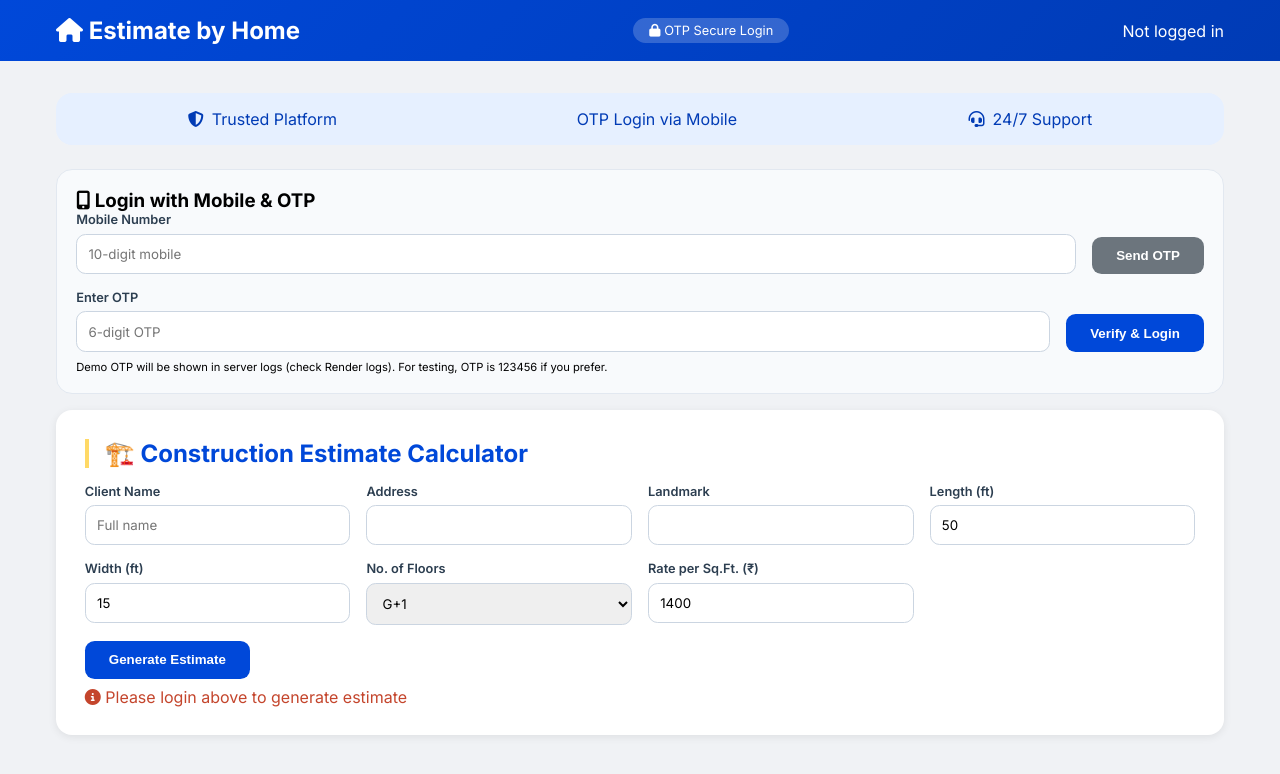
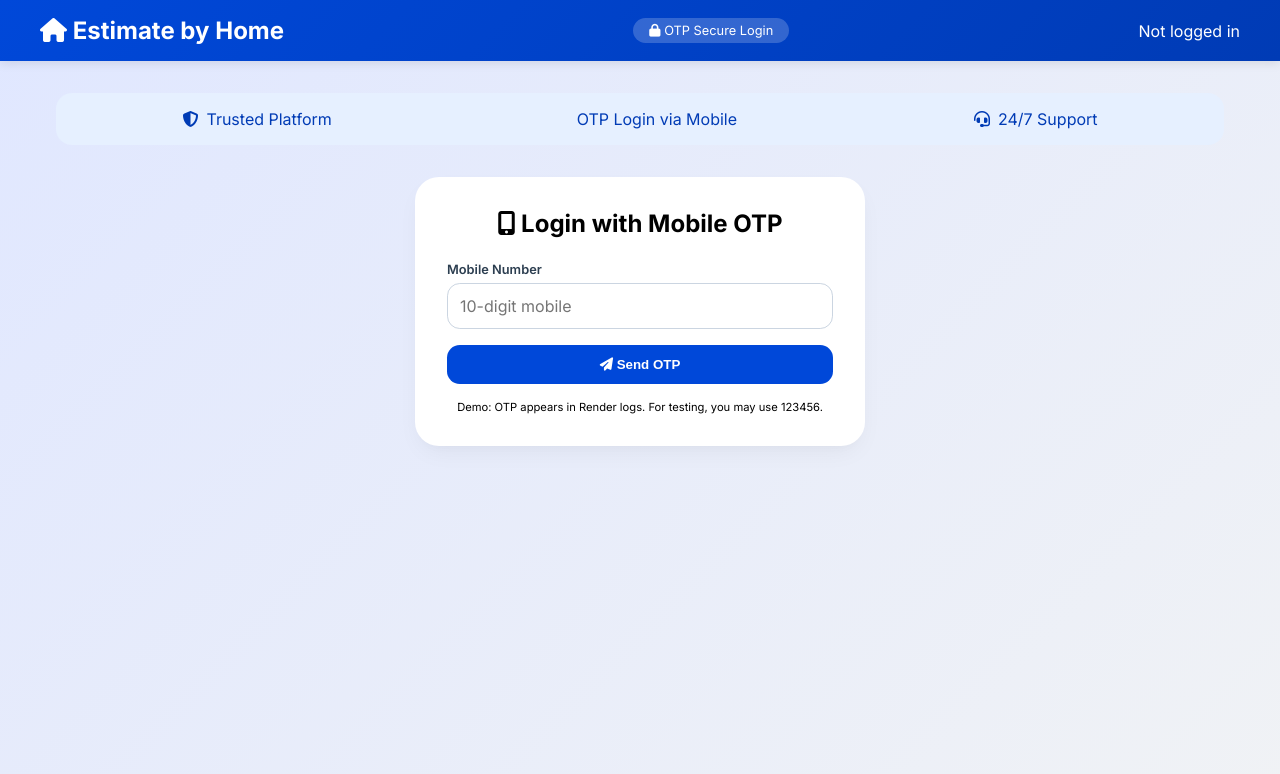
Before and after one commit to professionalvipul01/estimate-portal, a website: page public/index.html in a window 1280 px wide. Drawn offline with nearby package versions, Linux system fonts and the light colour scheme; some icons are missing.

Commit message:
index.html

```diff
--- a/public/index.html
+++ b/public/index.html
@@ -3,104 +3,149 @@
 <head>
   <meta charset="UTF-8">
   <meta name="viewport" content="width=device-width, initial-scale=1.0">
-  <title>Estimate by Home | Mobile OTP Login</title>
+  <title>Estimate by Home | OTP Login</title>
   <link href="https://fonts.googleapis.com/css2?family=Inter:wght@300;400;500;600;700&display=swap" rel="stylesheet">
   <link rel="stylesheet" href="https://cdnjs.cloudflare.com/ajax/libs/font-awesome/6.4.0/css/all.min.css">
   <script src="https://cdnjs.cloudflare.com/ajax/libs/html2pdf.js/0.10.1/html2pdf.bundle.min.js"></script>
   <style>
     * { margin: 0; padding: 0; box-sizing: border-box; }
-    body { font-family: 'Inter', sans-serif; background: #f0f2f5; }
-    .header { background: linear-gradient(135deg, #0048d9 0%, #003bb5 100%); padding: 1rem 2rem; color: white; }
-    .container { max-width: 1200px; margin: 0 auto; padding: 0 1rem; }
+    body {
+      font-family: 'Inter', sans-serif;
+      background: linear-gradient(135deg, #e0e7ff 0%, #f0f2f5 100%);
+      min-height: 100vh;
+    }
+    .container { max-width: 1200px; margin: 0 auto; padding: 2rem 1rem; }
+
+    /* Header */
+    .header {
+      background: linear-gradient(135deg, #0048d9 0%, #003bb5 100%);
+      padding: 1rem 2rem;
+      color: white;
+      box-shadow: 0 2px 10px rgba(0,0,0,0.1);
+    }
     .flex-between { display: flex; justify-content: space-between; align-items: center; flex-wrap: wrap; gap: 1rem; }
     .logo { font-size: 1.5rem; font-weight: 700; }
     .secure-badge { background: rgba(255,255,255,0.2); padding: 0.3rem 1rem; border-radius: 50px; font-size: 0.8rem; }
     .nav a { color: white; text-decoration: none; margin-left: 1.5rem; cursor: pointer; }
-    .card { background: white; border-radius: 1rem; padding: 1.8rem; margin-bottom: 1.5rem; box-shadow: 0 2px 8px rgba(0,0,0,0.08); }
-    .card h2 { color: #0048d9; margin-bottom: 1rem; border-left: 4px solid #ffd966; padding-left: 1rem; }
+
+    /* Cards */
+    .card {
+      background: white;
+      border-radius: 1.5rem;
+      padding: 2rem;
+      margin-bottom: 1.5rem;
+      box-shadow: 0 10px 25px -5px rgba(0,0,0,0.05), 0 8px 10px -6px rgba(0,0,0,0.02);
+    }
+    .login-card {
+      max-width: 450px;
+      margin: 2rem auto;
+      text-align: center;
+    }
     .form-grid { display: grid; grid-template-columns: repeat(auto-fit, minmax(250px, 1fr)); gap: 1rem; }
-    .input-group { display: flex; flex-direction: column; gap: 0.4rem; }
+    .input-group { display: flex; flex-direction: column; gap: 0.4rem; text-align: left; }
     .input-group label { font-weight: 600; font-size: 0.8rem; color: #2c3e50; }
-    .input-group input, .input-group select { padding: 0.7rem; border: 1px solid #cbd5e1; border-radius: 0.6rem; font-family: inherit; }
-    .btn { padding: 0.7rem 1.5rem; border: none; border-radius: 0.6rem; font-weight: 600; cursor: pointer; }
+    .input-group input, .input-group select {
+      padding: 0.75rem;
+      border: 1px solid #cbd5e1;
+      border-radius: 0.8rem;
+      font-family: inherit;
+      font-size: 1rem;
+    }
+    .btn {
+      padding: 0.75rem 1.5rem;
+      border: none;
+      border-radius: 0.8rem;
+      font-weight: 600;
+      cursor: pointer;
+      transition: 0.2s;
+    }
     .btn-primary { background: #0048d9; color: white; }
+    .btn-primary:hover { background: #003bb5; transform: translateY(-1px); }
     .btn-success { background: #1f7b4d; color: white; }
     .btn-secondary { background: #6c757d; color: white; }
-    .login-box { background: #f8fafc; border-radius: 1rem; padding: 1.2rem; margin-bottom: 1rem; border: 1px solid #e2e8f0; }
-    .trust-banner { background: #e6f0ff; border-radius: 1rem; padding: 1rem; margin-bottom: 1.5rem; display: flex; justify-content: space-around; flex-wrap: wrap; }
+    .trust-banner {
+      background: #e6f0ff;
+      border-radius: 1rem;
+      padding: 1rem;
+      margin-bottom: 1.5rem;
+      display: flex;
+      justify-content: space-around;
+      flex-wrap: wrap;
+      gap: 1rem;
+    }
     .trust-item { display: flex; align-items: center; gap: 8px; color: #003bb5; }
-    table { width: 100%; border-collapse: collapse; }
+    .error { color: #c4452c; font-size: 0.8rem; margin-top: 0.5rem; }
+    .admin-panel table { width: 100%; border-collapse: collapse; margin-top: 1rem; }
     th, td { padding: 0.7rem; text-align: left; border-bottom: 1px solid #e2e8f0; }
     th { background: #f8fafc; }
-    @media (max-width: 768px) { .header { padding: 1rem; } }
-    .text-center { text-align: center; }
-    .mt-2 { margin-top: 0.5rem; }
-    .error { color: #c4452c; font-size: 0.8rem; }
+    @media (max-width: 640px) {
+      .container { padding: 1rem; }
+      .card { padding: 1.2rem; }
+    }
   </style>
 </head>
 <body>
 <div id="app">
   <div class="header">
-    <div class="container flex-between">
+    <div class="flex-between" style="max-width:1200px; margin:0 auto;">
       <div class="logo"><i class="fas fa-home"></i> Estimate by Home</div>
       <div class="secure-badge"><i class="fas fa-lock"></i> OTP Secure Login</div>
       <div class="nav">
-        <span v-if="user">Welcome, {{ user.name }} <a @click="logout" style="color:#ffd966;">Logout</a></span>
+        <span v-if="user">Hi, {{ user.name }} <a @click="logout" style="color:#ffd966;">Logout</a></span>
         <span v-else>Not logged in</span>
-        <a @click="showAdminPanel = !showAdminPanel" v-if="user?.isAdmin">Admin</a>
       </div>
     </div>
   </div>
 
-  <div class="container" style="padding: 2rem 1rem;">
+  <div class="container">
     <div class="trust-banner">
       <div class="trust-item"><i class="fas fa-shield-alt"></i> Trusted Platform</div>
       <div class="trust-item"><i class="fas fa-otp"></i> OTP Login via Mobile</div>
       <div class="trust-item"><i class="fas fa-headset"></i> 24/7 Support</div>
     </div>
 
-    <!-- Login / OTP Section (visible when not logged in) -->
-    <div class="login-box" v-if="!user">
-      <h3><i class="fas fa-mobile-alt"></i> Login with Mobile & OTP</h3>
-      <div class="form-grid" style="grid-template-columns: 1fr auto;">
-        <div class="input-group">
+    <!-- LOGIN SECTION (shown only when not logged in) -->
+    <div v-if="!user" class="card login-card">
+      <h2 style="margin-bottom: 1.5rem;"><i class="fas fa-mobile-alt"></i> Login with Mobile OTP</h2>
+      <div class="input-group" style="margin-bottom: 1rem;">
         <label>Mobile Number</label>
-          <input type="tel" v-model="mobile" placeholder="10-digit mobile" maxlength="10">
+        <input type="tel" v-model="mobile" placeholder="10-digit mobile" maxlength="10" @keyup.enter="sendOTP">
       </div>
-        <div class="input-group" style="justify-content: flex-end;">
-          <button class="btn btn-secondary" @click="sendOTP" :disabled="otpSending">Send OTP</button>
+      <button class="btn btn-primary" style="width:100%;" @click="sendOTP" :disabled="otpSending">
+        <i class="fas fa-paper-plane"></i> {{ otpSending ? 'Sending...' : 'Send OTP' }}
+      </button>
+      <div v-if="otpSent" class="input-group" style="margin-top: 1rem;">
+        <label>Enter OTP</label>
+        <input type="text" v-model="otp" placeholder="6-digit OTP" @keyup.enter="verifyOTP">
       </div>
-      </div>
-      <div class="form-grid" style="grid-template-columns: 1fr auto; margin-top: 1rem;">
-        <div class="input-group">
-          <label>Enter OTP</label>
-          <input type="text" v-model="otp" placeholder="6-digit OTP">
-        </div>
-        <div class="input-group" style="justify-content: flex-end;">
-          <button class="btn btn-primary" @click="verifyOTP" :disabled="verifying">Verify & Login</button>
-        </div>
-      </div>
-      <p class="error" v-if="loginError">{{ loginError }}</p>
-      <p style="font-size:0.7rem; margin-top:0.5rem;">Demo OTP will be shown in server logs (check Render logs). For testing, OTP is 123456 if you prefer.</p>
+      <button v-if="otpSent" class="btn btn-success" style="width:100%; margin-top: 1rem;" @click="verifyOTP" :disabled="verifying">
+        <i class="fas fa-check-circle"></i> {{ verifying ? 'Verifying...' : 'Verify & Login' }}
+      </button>
+      <p class="error">{{ loginError }}</p>
+      <p style="font-size:0.7rem; margin-top:1rem;">Demo: OTP appears in Render logs. For testing, you may use 123456.</p>
     </div>
 
+    <!-- MAIN APP (shown only after login) -->
+    <div v-if="user">
       <!-- Admin Panel (only for admin user) -->
-    <div class="card" v-if="showAdminPanel && user?.isAdmin">
+      <div class="card" v-if="user.isAdmin">
         <h2><i class="fas fa-database"></i> Admin Dashboard</h2>
         <button class="btn btn-primary" @click="exportUsers"><i class="fas fa-file-excel"></i> Export Users to Excel</button>
-      <button class="btn btn-primary" style="margin-left:1rem;" @click="loadAdminData">Refresh</button>
-      <div style="margin-top:1rem; overflow-x:auto;">
+        <button class="btn btn-secondary" style="margin-left:1rem;" @click="loadAdminData">Refresh</button>
+        <div style="overflow-x:auto;">
           <table>
             <thead><tr><th>ID</th><th>Name</th><th>Email</th><th>Mobile</th><th>Estimates</th></tr></thead>
             <tbody>
-            <tr v-for="u in adminUsers" :key="u.id"><tr>{{ u.id }}</td><td>{{ u.name }}</td><td>{{ u.email || '-' }}</td><td>{{ u.mobile }}</td><td>{{ u.estimateCount }}</td></tr>
-            <tr v-if="adminUsers.length===0"><td colspan="5" class="text-center">No users yet</td></tr>
+              <tr v-for="u in adminUsers" :key="u.id">
+                <td>{{ u.id }}</td><td>{{ u.name }}</td><td>{{ u.email || '-' }}</td><td>{{ u.mobile }}</td><td>{{ u.estimateCount }}</td>
+              </tr>
+              <tr v-if="adminUsers.length===0"><td colspan="5">No users yet</td></tr>
             </tbody>
           </table>
         </div>
       </div>
 
-    <!-- Estimate Form (always visible) -->
+      <!-- Estimate Calculator -->
       <div class="card">
         <h2>🏗️ Construction Estimate Calculator</h2>
         <div class="form-grid">
@@ -109,11 +154,10 @@
           <div class="input-group"><label>Landmark</label><input v-model="form.landmark"></div>
           <div class="input-group"><label>Length (ft)</label><input type="number" v-model.number="form.lengthFt"></div>
           <div class="input-group"><label>Width (ft)</label><input type="number" v-model.number="form.widthFt"></div>
-        <div class="input-group"><label>No. of Floors</label><select v-model.number="form.noOfFloors"><option value="1">GF</option><option value="2">G+1</option><option value="3">G+2</option></select></div>
+          <div class="input-group"><label>Floors</label><select v-model.number="form.noOfFloors"><option value="1">GF</option><option value="2">G+1</option><option value="3">G+2</option></select></div>
           <div class="input-group"><label>Rate per Sq.Ft. (₹)</label><input type="number" v-model.number="form.ratePerSqft"></div>
         </div>
-      <button class="btn btn-primary" style="margin-top:1rem;" @click="generateEstimate" :disabled="!user">Generate Estimate</button>
-      <p v-if="!user" style="margin-top:0.5rem; color:#c4452c;"><i class="fas fa-info-circle"></i> Please login above to generate estimate</p>
+        <button class="btn btn-primary" style="margin-top:1rem;" @click="generateEstimate">Generate Estimate</button>
       </div>
 
       <!-- Result & PDF -->
@@ -125,6 +169,7 @@
           <p><strong style="font-size:1.5rem; color:#0048d9;">Total: ₹{{ estimateResult.toLocaleString() }}</strong></p>
         </div>
         <button class="btn btn-success" @click="downloadPDF">📎 Download PDF (Free)</button>
+      </div>
     </div>
   </div>
 </div>
@@ -142,8 +187,8 @@ new Vue({
     otp: '',
     otpSending: false,
     verifying: false,
+    otpSent: false,
     loginError: '',
-    showAdminPanel: false,
     form: { clientName: '', address: '', landmark: '', lengthFt: 50, widthFt: 15, noOfFloors: 2, ratePerSqft: 1400 },
     estimateResult: null,
     builtUpArea: 0,
@@ -155,8 +200,13 @@ new Vue({
       if (!token) return;
       try {
         const res = await fetch(API + '/api/me', { headers: { 'Authorization': 'Bearer ' + token } });
-        if (res.ok) this.user = await res.json();
-        else { localStorage.removeItem('token'); token = null; }
+        if (res.ok) {
+          this.user = await res.json();
+          if (this.user.isAdmin) this.loadAdminData();
+        } else {
+          localStorage.removeItem('token');
+          token = null;
+        }
       } catch(e) { console.error(e); }
     },
     async sendOTP() {
@@ -174,9 +224,8 @@ new Vue({
         });
         const data = await res.json();
         if (data.success) {
-          alert('OTP sent! Check server console or use 123456 for demo.');
-          // For demo convenience, auto-fill OTP 123456 if server prints it (you can hardcode 123456 for testing)
-          // In real deployment you'd rely on SMS.
+          this.otpSent = true;
+          alert('OTP sent! Check server console. For demo, you can use 123456.');
         } else {
           this.loginError = data.error || 'Failed to send OTP';
         }
@@ -203,7 +252,9 @@ new Vue({
           this.user = data.user;
           this.mobile = '';
           this.otp = '';
+          this.otpSent = false;
           alert(`Welcome ${this.user.name}!`);
+          if (this.user.isAdmin) this.loadAdminData();
         } else {
           this.loginError = data.error || 'Invalid OTP';
         }
@@ -215,22 +266,18 @@ new Vue({
       token = null;
       this.user = null;
       this.estimateResult = null;
-      this.showAdminPanel = false;
       this.adminUsers = [];
-      alert('Logged out');
+      this.otpSent = false;
+      this.mobile = '';
+      this.otp = '';
     },
     generateEstimate() {
-      if (!this.user) {
-        alert('Please login first using mobile & OTP');
-        return;
-      }
       const area = this.form.lengthFt * this.form.widthFt * this.form.noOfFloors;
       this.builtUpArea = area;
       this.estimateResult = Math.round(area * this.form.ratePerSqft * 0.83);
       this.saveEstimate();
     },
     async saveEstimate() {
-      if (!this.user) return;
       await fetch(API + '/api/estimate', {
         method: 'POST',
         headers: { 'Content-Type': 'application/json', 'Authorization': 'Bearer ' + token },
@@ -238,10 +285,6 @@ new Vue({
       });
     },
     downloadPDF() {
-      if (!this.user) {
-        alert('Please login first');
-        return;
-      }
       const element = document.getElementById('estimateContent');
       html2pdf().set({ filename: `Estimate_${this.form.clientName || 'client'}.pdf` }).from(element).save();
     },
```
Lines whose indentation alone changed are shown as unchanged.
